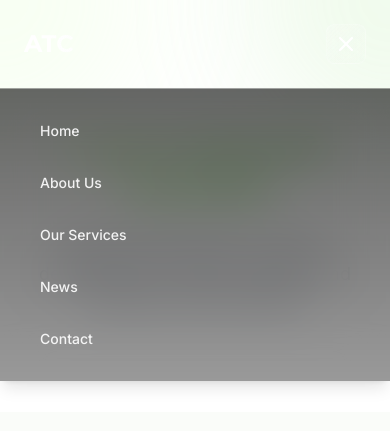
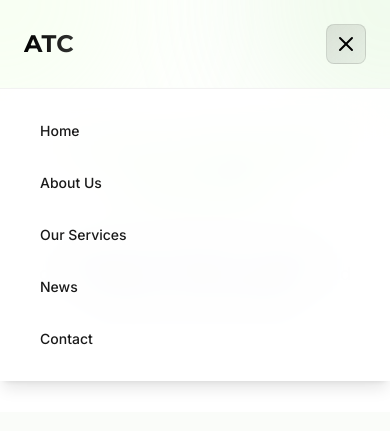
Before and after one commit to nischal690/asiantrade-connect, a React (Vite) app: page /news in a window 390 px wide. Both pictures are taken after a click on the button "Toggle menu". Shown: the top 431 px of the page. Built offline with nearby package versions, Linux system fonts and the light colour scheme.

Commit message:
Update text color to black
Changed text color across all components and pages to black for improved readability and consistency.
[skip gpt_engineer]

```diff
--- a/src/components/Navbar.tsx
+++ b/src/components/Navbar.tsx
@@ -7,11 +7,11 @@ const NavLink = ({ to, children, onClick }: { to: string; children: React.ReactN
   <Link
     to={to}
     onClick={onClick}
-    className="relative group px-4 py-2 text-sm font-medium text-white/90 hover:text-white transition-all duration-300"
+    className="relative group px-4 py-2 text-sm font-medium text-black/90 hover:text-black transition-all duration-300"
   >
     <span className="relative z-10">{children}</span>
     <motion.div
-      className="absolute inset-0 bg-gradient-to-r from-white/20 to-white/5 rounded-lg -z-0"
+      className="absolute inset-0 bg-gradient-to-r from-black/5 to-black/2 rounded-lg -z-0"
       initial={{ scale: 0, opacity: 0 }}
       whileHover={{ scale: 1, opacity: 1 }}
       transition={{ duration: 0.3, ease: "easeOut" }}
@@ -44,7 +44,7 @@ const Navbar = () => {
       transition={{ duration: 0.8, type: "spring", bounce: 0.2 }}
       className={`fixed top-0 left-0 right-0 z-50 transition-all duration-500 ${
         isScrolled
-          ? "backdrop-blur-xl bg-black/30 shadow-lg border-b border-white/10 py-4"
+          ? "backdrop-blur-xl bg-white/80 shadow-lg border-b border-black/5 py-4"
           : "bg-transparent py-6"
       }`}
     >
@@ -55,7 +55,7 @@ const Navbar = () => {
             className="relative group"
           >
             <motion.span
-              className="text-2xl font-heading font-bold bg-clip-text text-transparent bg-gradient-to-r from-white to-white/80"
+              className="text-2xl font-heading font-bold bg-clip-text text-transparent bg-gradient-to-r from-black to-black/80"
               whileHover={{ scale: 1.05 }}
               transition={{ type: "spring", stiffness: 400, damping: 10 }}
             >
@@ -78,9 +78,9 @@ const Navbar = () => {
           </div>
 
           <motion.button
-            className="md:hidden relative z-50 w-10 h-10 flex items-center justify-center rounded-lg bg-gradient-to-br from-white/20 to-white/5 backdrop-blur-lg border border-white/20"
+            className="md:hidden relative z-50 w-10 h-10 flex items-center justify-center rounded-lg bg-gradient-to-br from-black/10 to-black/5 backdrop-blur-lg border border-black/10"
             onClick={() => setIsMenuOpen(!isMenuOpen)}
-            whileHover={{ scale: 1.05, backgroundColor: "rgba(255,255,255,0.15)" }}
+            whileHover={{ scale: 1.05, backgroundColor: "rgba(0,0,0,0.1)" }}
             whileTap={{ scale: 0.95 }}
             aria-label="Toggle menu"
           >
@@ -93,7 +93,7 @@ const Navbar = () => {
                   exit={{ rotate: 90, opacity: 0 }}
                   transition={{ duration: 0.3, ease: "easeOut" }}
                 >
-                  <X className="h-6 w-6 text-white" />
+                  <X className="h-6 w-6 text-black" />
                 </motion.div>
               ) : (
                 <motion.div
@@ -103,7 +103,7 @@ const Navbar = () => {
                   exit={{ rotate: -90, opacity: 0 }}
                   transition={{ duration: 0.3, ease: "easeOut" }}
                 >
-                  <Menu className="h-6 w-6 text-white" />
+                  <Menu className="h-6 w-6 text-black" />
                 </motion.div>
               )}
             </AnimatePresence>
@@ -118,7 +118,7 @@ const Navbar = () => {
             animate={{ opacity: 1, height: "auto" }}
             exit={{ opacity: 0, height: 0 }}
             transition={{ duration: 0.4, ease: "easeInOut" }}
-            className="md:hidden absolute top-full left-0 right-0 backdrop-blur-xl bg-gradient-to-b from-black/60 to-black/40 border-t border-white/10 shadow-lg"
+            className="md:hidden absolute top-full left-0 right-0 backdrop-blur-xl bg-white/90 border-t border-black/5 shadow-lg"
           >
             <div className="flex flex-col space-y-4 p-6">
               <NavLink to="/" onClick={() => setIsMenuOpen(false)}>
```
